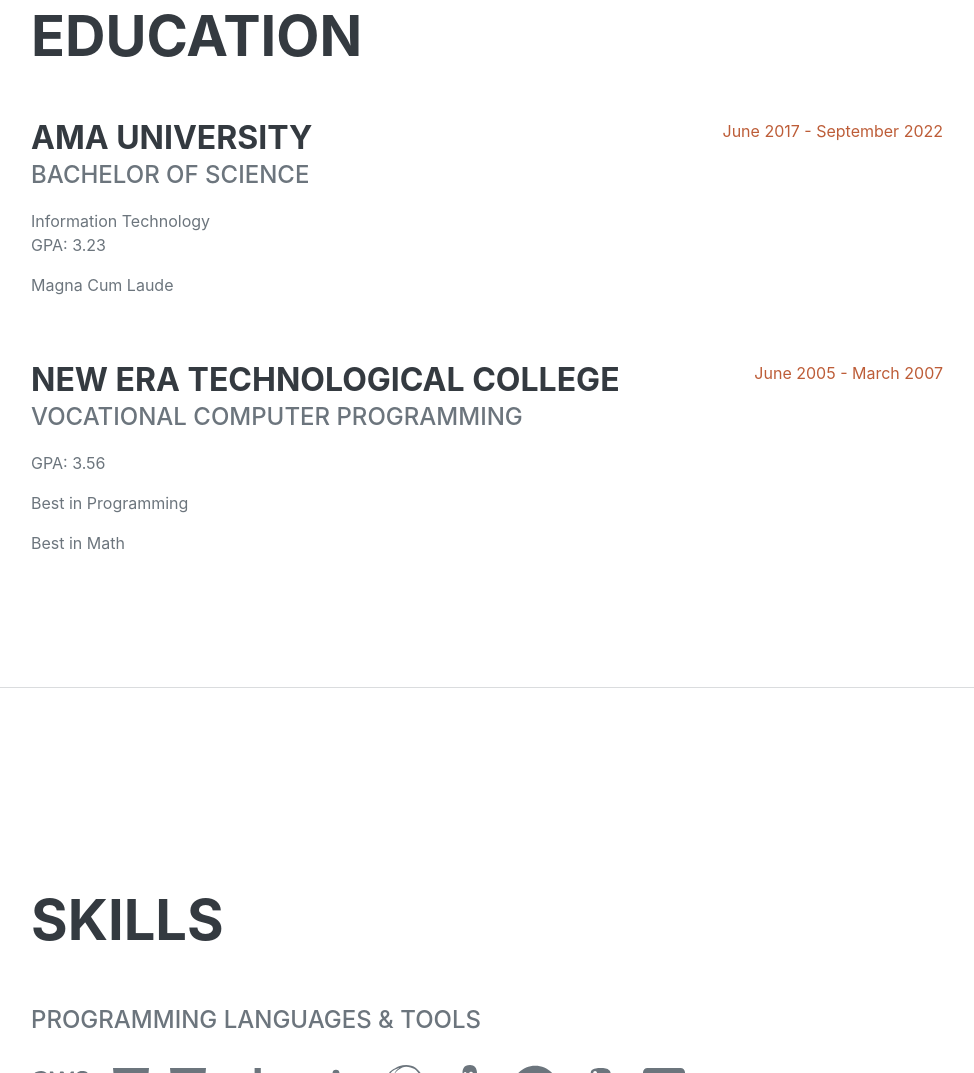
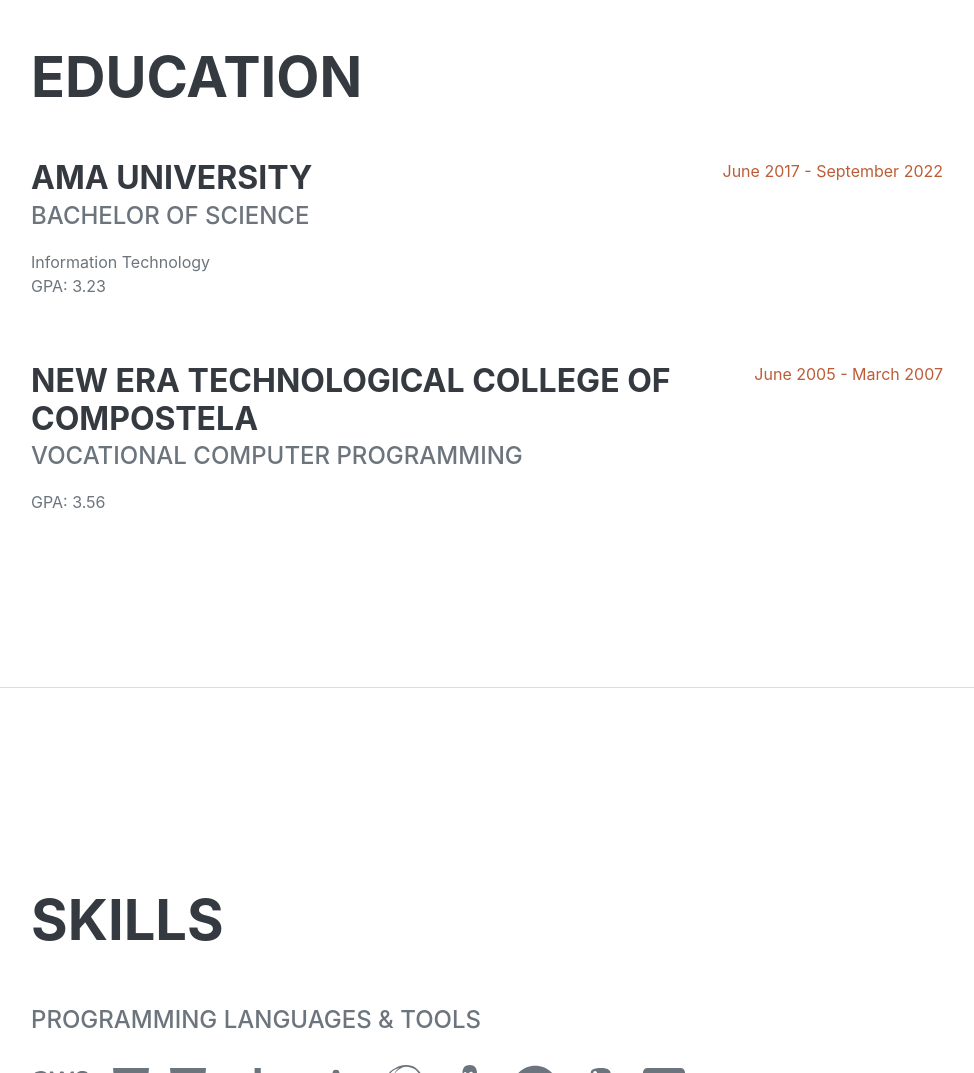
Before and after one commit to cipherphinx/cloud-resume, a plain HTML site: page index.html in a window 1280 px wide. Shown: the part 2177-3250 px from the top of the page, without its empty margins (289-1263 px from the left). Drawn offline with nearby package versions, Linux system fonts and the light colour scheme; a web font is replaced by a local one.

```diff
--- a/index.html
+++ b/index.html
@@ -106,17 +106,14 @@
                             <div class="subheading mb-3">Bachelor of Science</div>
                             <div>Information Technology</div>
                             <p>GPA: 3.23</p>
-                            <p>Magna Cum Laude</p>
                         </div>
                         <div class="flex-shrink-0"><span class="text-primary">June 2017 - September 2022</span></div>
                     </div>
                     <div class="d-flex flex-column flex-md-row justify-content-between">
                         <div class="flex-grow-1">
-                            <h3 class="mb-0">New Era Technological College</h3>
+                            <h3 class="mb-0">New Era Technological College of Compostela</h3>
                             <div class="subheading mb-3">Vocational Computer Programming</div>
                             <p>GPA: 3.56</p>
-                            <p>Best in Programming</p>
-                            <p>Best in Math</p>
                         </div>
                         <div class="flex-shrink-0"><span class="text-primary">June 2005 - March 2007</span></div>
                     </div>
```
